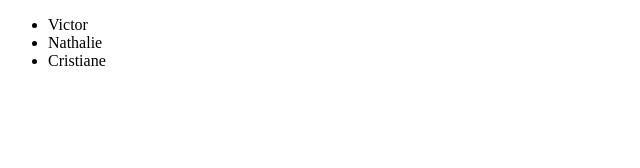
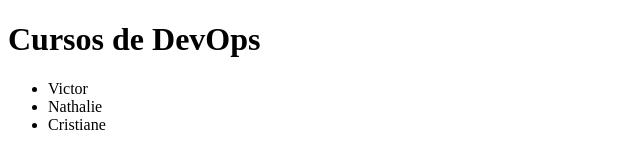
Before and after one commit to VictorDNC/alura-git, a plain HTML site: page index.html in a window 1280 px wide. Shown: the whole page, without its empty margins (0-640 px from the left). Drawn offline with Linux system fonts and the light colour scheme.

Commit message:
Título adicionado.

```diff
--- a/index.html
+++ b/index.html
@@ -4,6 +4,7 @@
         <meta charset="utf-8">
     </head>
     <body>
+        <h1>Cursos de DevOps</h1>
         <ul>
             <li>Victor</li>
             <li>Nathalie</li>
```
